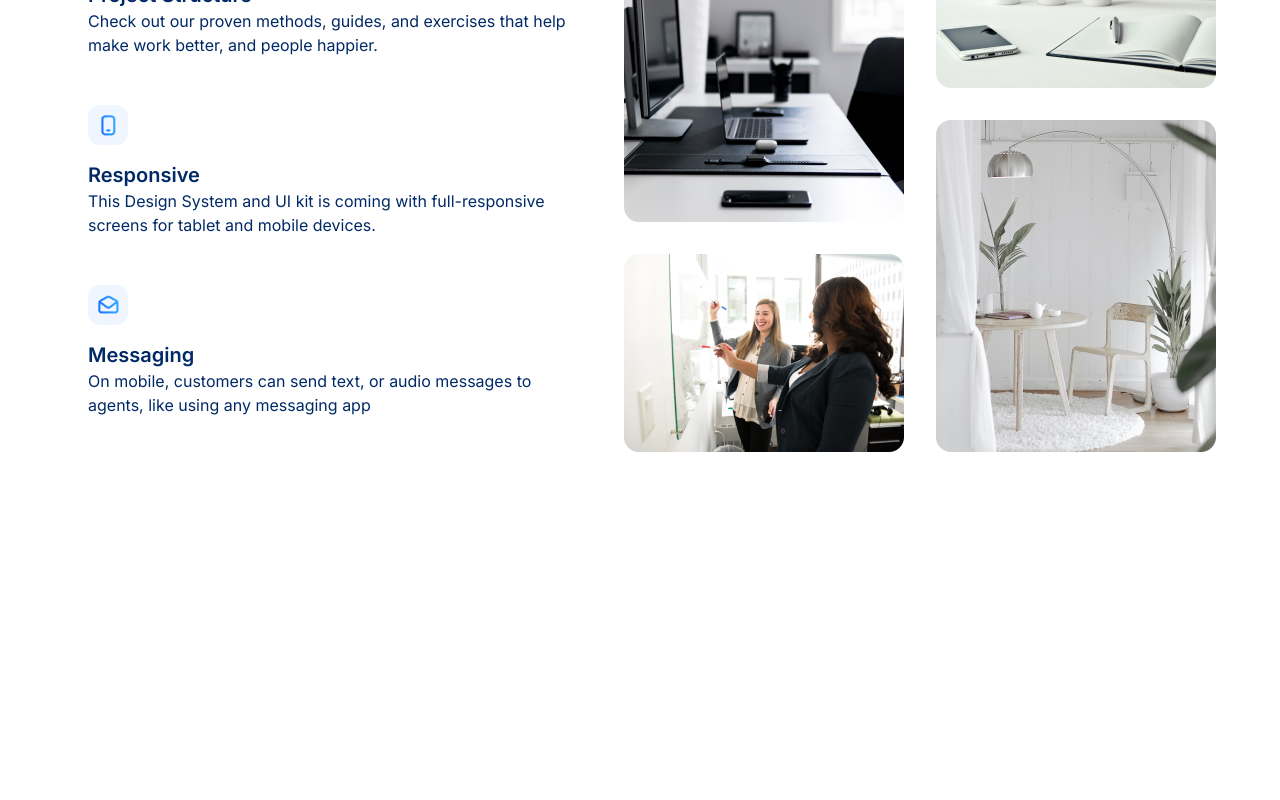
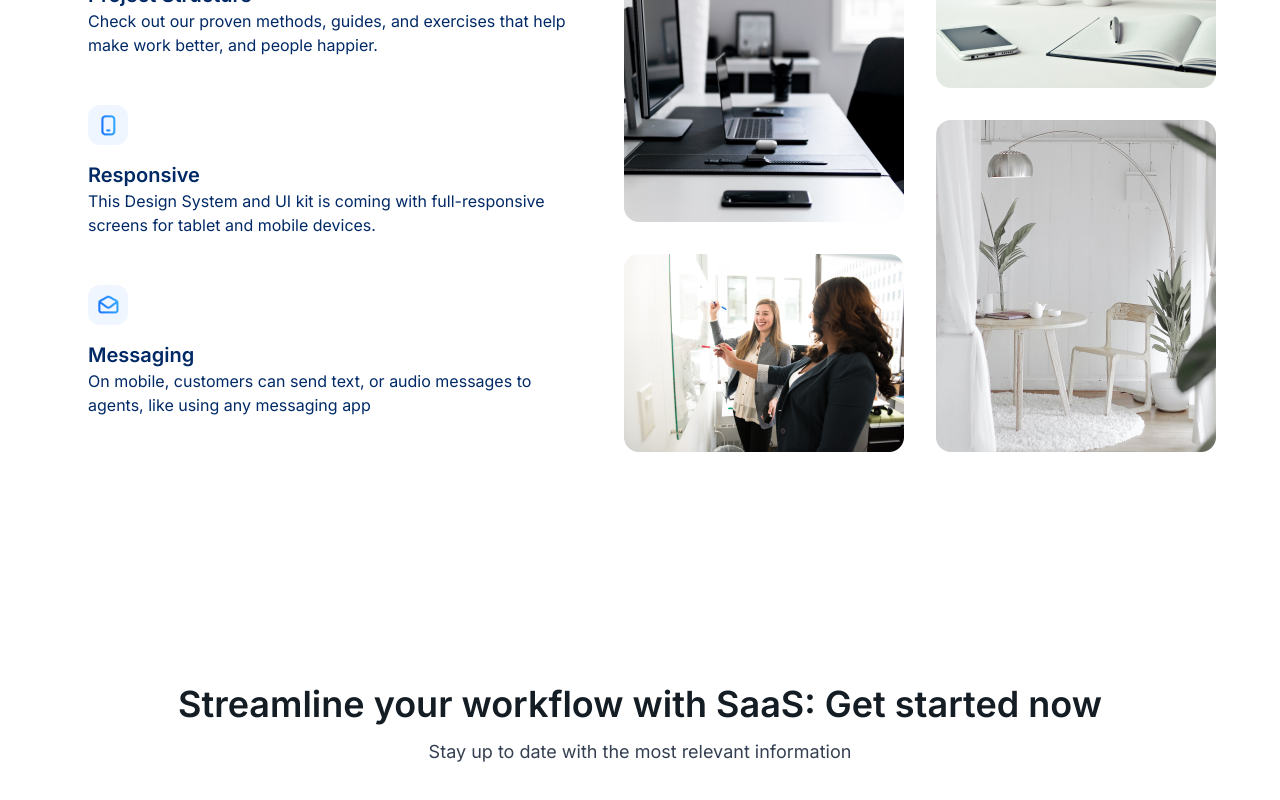
Before and after one commit to vizaanandyaa/whitespace-ui, a React (Vite) app: page / in a window 1280 px wide. Shown: the part 1030-1830 px from the top of the page. Before the commit the page ends 1632 px from the top, so only its background shows below. Built offline with nearby package versions, Linux system fonts and the light colour scheme.

Commit message:
services progress

```diff
--- a/src/App.jsx
+++ b/src/App.jsx
@@ -83,6 +83,13 @@ function App() {
           </div>
         </div>
       </section>
+      <section className="compo services container">
+        <div className="compo-headline">
+          <h2 className="compo-headline-title">Streamline your workflow with SaaS: Get started now</h2>
+          <p className="compo-headline-desc">Stay up to date with the most relevant information</p>
+        </div>
+        <div className="compo-contents-flex"></div>
+      </section>
     </>
   )
 }
```
